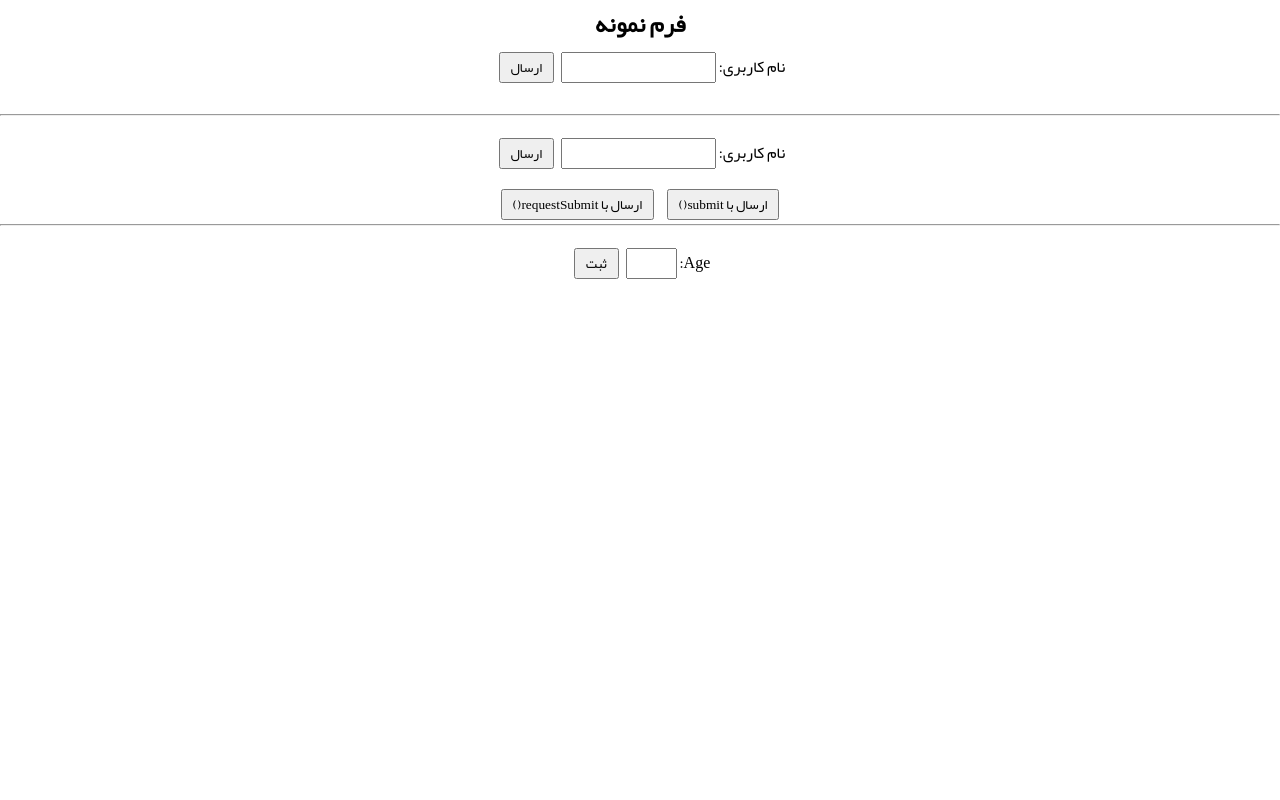
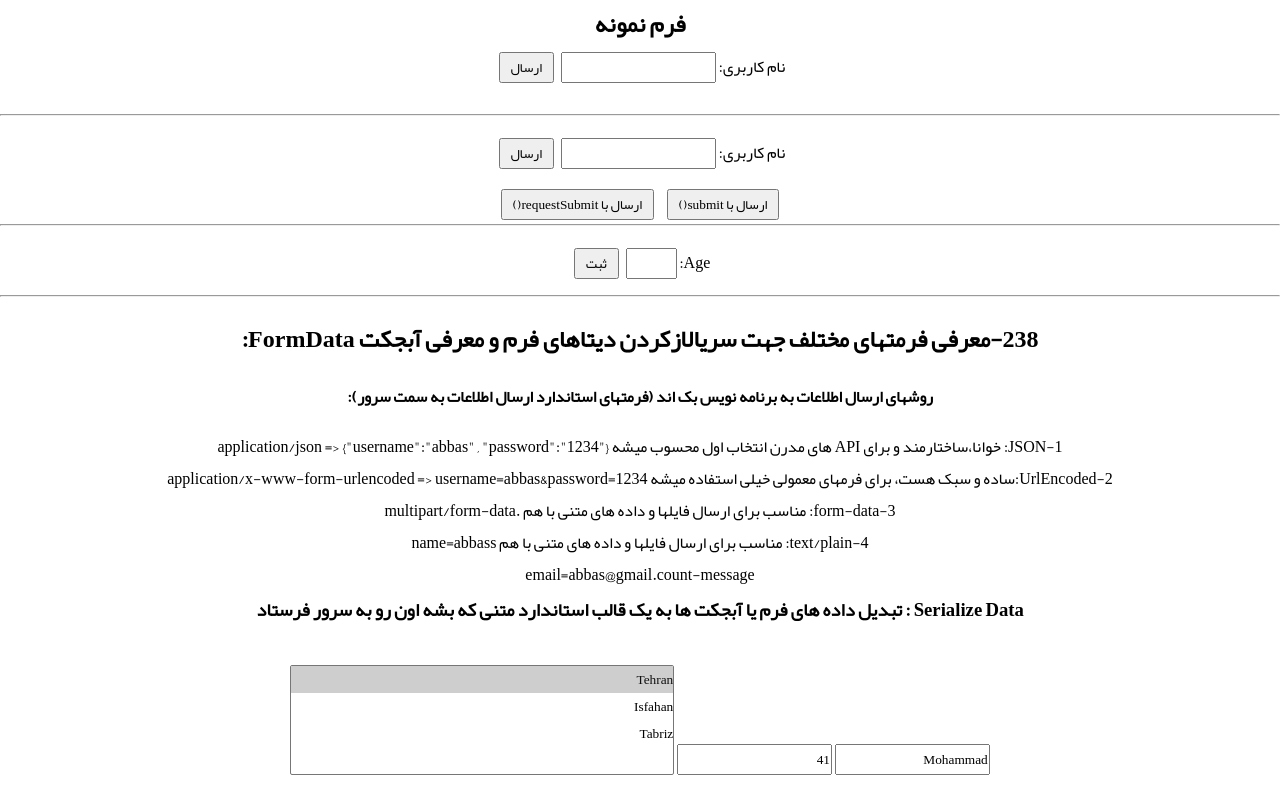
Before and after one commit to Ebrahimim29/Cheat-Sheet-Pro-Forms, a plain HTML site: page index.html in a window 1280 px wide. Drawn offline with Linux system fonts and the light colour scheme; no server answers; files whose address does not match are found by name.

Commit message:
Serialize-FormData

```diff
--- a/assets/js/script.js
+++ b/assets/js/script.js
@@ -74,14 +74,43 @@
 
 
 //-----Part3----
-const form = document.getElementById("form1");
-const ageInput = document.getElementById("age");
+// const form = document.getElementById("form1");
+// const ageInput = document.getElementById("age");
 
-form.addEventListener("submit", (e) => {
-  e.preventDefault(); //جلوگیری از ارسال واقعی
+// form.addEventListener("submit", (e) => {
+//   e.preventDefault(); //جلوگیری از ارسال واقعی
 
-  //مقایسه مقدارهای مختلف
-  console.log("value:" , ageInput.value, typeof ageInput.value);
-  console.log("valueAsNumber:", ageInput.valueAsNumber, typeof ageInput.valueAsNumber);
+//   //مقایسه مقدارهای مختلف
+//   console.log("value:" , ageInput.value, typeof ageInput.value);
+//   console.log("valueAsNumber:", ageInput.valueAsNumber, typeof ageInput.valueAsNumber);
 
+// })
+
+
+//----------Part 238: Serialize Form Data------
+
+const form = document.getElementById("form2");
+console.log(form.elements); //خروجی : Html Collection شبیه به آرایه
+
+// Iterable(قابل پیمایش):  ساختاری که میشه روی عناصرش یکی یکی حلقه زد
+console.log([...form]); //تبدیل به آرایه شد
+
+//FormData : یک آبجکت جاوااسکریپته که داده های فرم اچ تی ام ال رو جمع آوری می کنه(آماده سازی داده ها برای ارسال به سرور)
+const formData = new FormData(form);
+console.log(formData);
+console.log([...formData]); //تبدیل به آرایه
+
+fetch("/upload" , {
+  method: "POST",
+  headers: {
+    "Content-Type": "multipart/form-data"
+    //نباید این رو دستی وارد کنیم و مرورگر خودش باوندری رو اضافه می کند
+    //boundary: خط جداکننده بین بخشهای مختلف فرم  که مرورگر خودش می سازه
+  },
+  body:formData
 })
+.then(response => response.text()) //تبدیل مقدار برگشتی به یک متن ساده قابل استفاده
+.then(data => console.log("سرور جواب داد:", data))
+.catch(error => console.error("خطا:", error));
+
+//در مرحله بعد باید مقادیر تبدیل به استرینگ شوند تا بتوانیم کنار هم قرار بدهیم که نهایتا تبدیل به ساختار UrlEncoded
--- a/index.html
+++ b/index.html
@@ -40,6 +40,41 @@
     <button type="submit">ثبت</button>
   </form>
 
+  <hr><br>
+
+  <h2>238-معرفی فرمتهای مختلف جهت سریالازکردن دیتاهای فرم و معرفی آبجکت FormData:</h2><br>
+  <h4>روشهای ارسال اطلاعات به برنامه نویس بک اند (فرمتهای استاندارد ارسال اطلاعات به سمت سرور):
+  </h4>
+  <br>
+    <p>
+      1-JSON: خوانا،ساختارمند و برای API های مدرن انتخاب اول محسوب میشه
+      application/json => {"username":"abbas" , "password":"1234"}
+      <br>
+      2-UrlEncoded:ساده و سبک هست، برای فرمهای معمولی خیلی استفاده میشه
+      application/x-www-form-urlencoded => username=abbas&password=1234
+      <br>
+      3-form-data: مناسب برای ارسال فایلها و داده های متنی با هم
+      .multipart/form-data
+      <br>
+      4-text/plain: مناسب برای ارسال فایلها و داده های متنی با هم
+      name=abbass <br>
+      email=abbas@gmail.count-message
+    </p>
+
+
+  <h3>Serialize Data : تبدیل داده های فرم یا آبجکت ها به یک قالب استاندارد متنی که بشه اون رو به سرور فرستاد</h3> <br><br>
+
+  <form id="form2">
+    <input name="username2" value="Mohammad">
+    <input name="age" value="41">
+    <select name="city" multiple>
+      <option value="Tehran" selected>Tehran</option>
+      <option value="Isfahan">Isfahan</option>
+      <option value="Tabriz">Tabriz</option>
+    </select>
+  </form>
+
+
   <script src="/assets/js/script.js"></script>
 </body>
 
```
